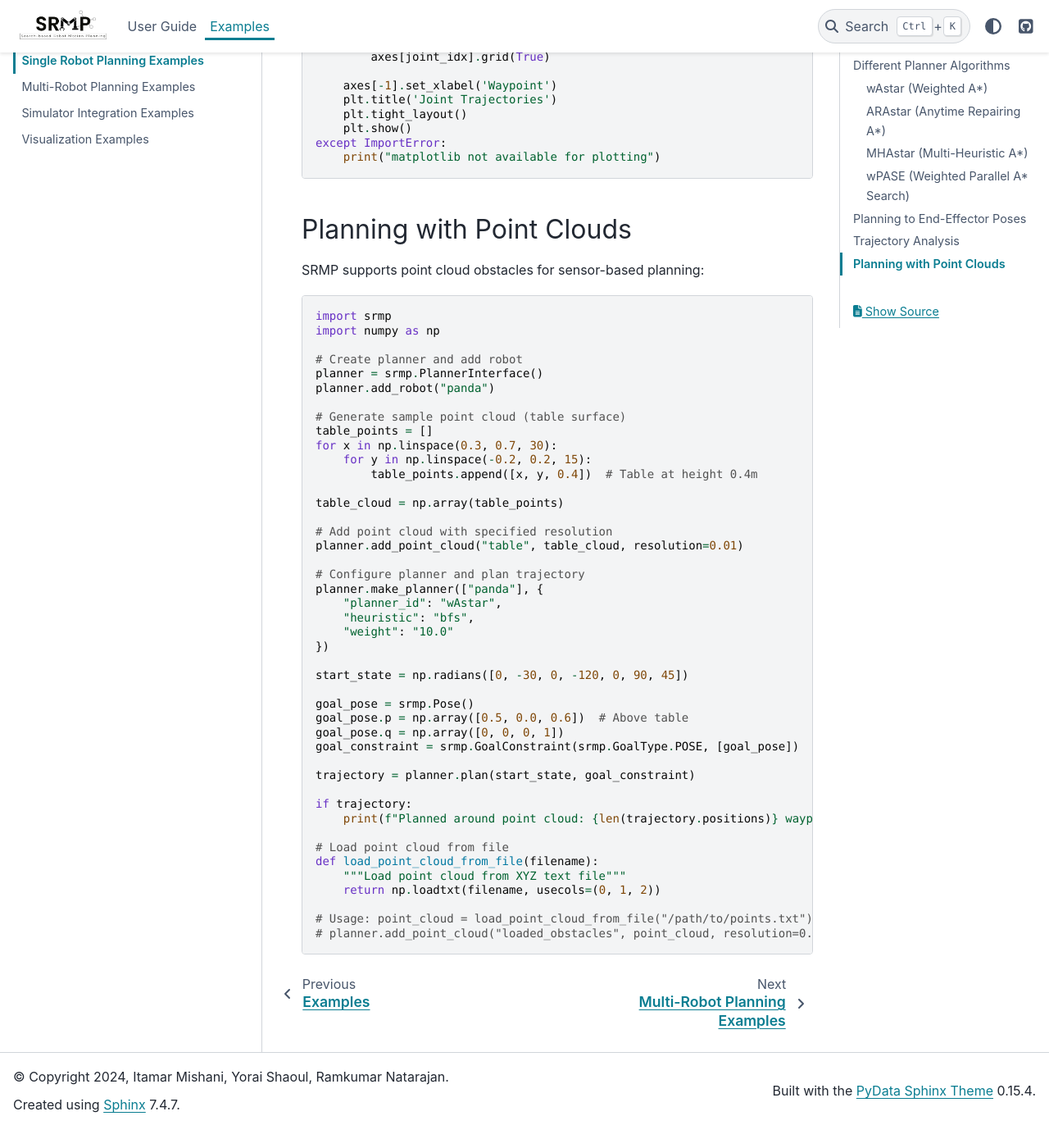
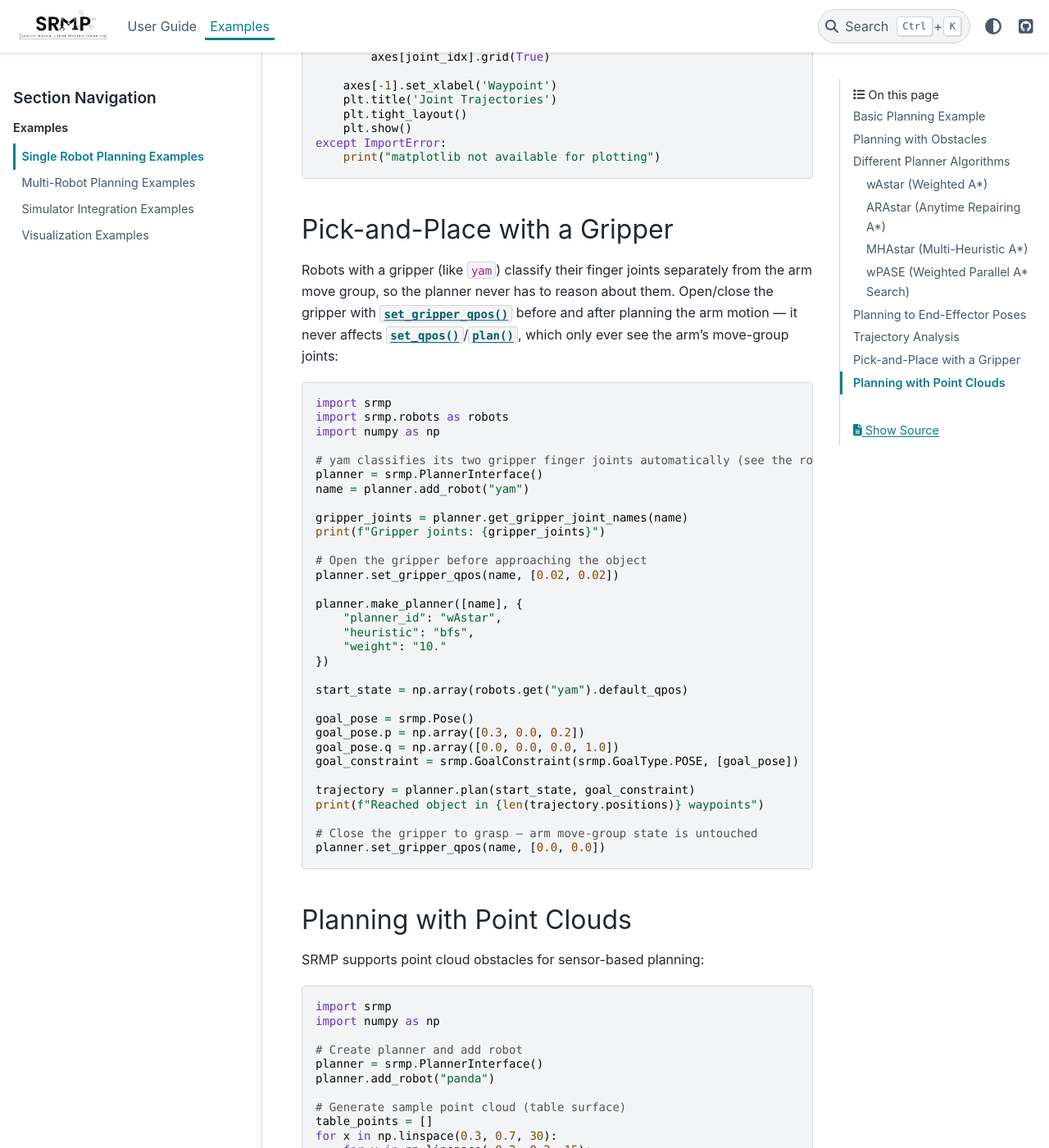
Before and after one commit to imishani/srmp-docs, a Sphinx documentation site: the page built from docs/source/examples/single_robot.rst, in a window 1280 px wide and 1400 px high, scrolled down 4836 px. Shown: the whole window at 82% size. Built offline with Sphinx 7.4.7 and the PyData theme 0.15.4, drawn with Linux system fonts in a browser that asks for light colours; before the commit the page ends 6213 px from its top, so only the background shows below that.

Commit message:
examples

```diff
--- a/docs/source/examples/single_robot.rst
+++ b/docs/source/examples/single_robot.rst
@@ -253,6 +253,50 @@ After planning, you can analyze and visualize the resulting trajectory:
    except ImportError:
        print("matplotlib not available for plotting")
 
+Pick-and-Place with a Gripper
+------------------------------
+
+Robots with a gripper (like ``yam``) classify their finger joints separately from the arm
+move group, so the planner never has to reason about them. Open/close the gripper with
+:meth:`~srmp.PlannerInterface.set_gripper_qpos` before and after planning the arm motion —
+it never affects :meth:`~srmp.PlannerInterface.set_qpos`/:meth:`~srmp.PlannerInterface.plan`,
+which only ever see the arm's move-group joints:
+
+.. code-block:: python
+
+   import srmp
+   import srmp.robots as robots
+   import numpy as np
+
+   # yam classifies its two gripper finger joints automatically (see the robot registry)
+   planner = srmp.PlannerInterface()
+   name = planner.add_robot("yam")
+
+   gripper_joints = planner.get_gripper_joint_names(name)
+   print(f"Gripper joints: {gripper_joints}")
+
+   # Open the gripper before approaching the object
+   planner.set_gripper_qpos(name, [0.02, 0.02])
+
+   planner.make_planner([name], {
+       "planner_id": "wAstar",
+       "heuristic": "bfs",
+       "weight": "10."
+   })
+
+   start_state = np.array(robots.get("yam").default_qpos)
+
+   goal_pose = srmp.Pose()
+   goal_pose.p = np.array([0.3, 0.0, 0.2])
+   goal_pose.q = np.array([0.0, 0.0, 0.0, 1.0])
+   goal_constraint = srmp.GoalConstraint(srmp.GoalType.POSE, [goal_pose])
+
+   trajectory = planner.plan(start_state, goal_constraint)
+   print(f"Reached object in {len(trajectory.positions)} waypoints")
+
+   # Close the gripper to grasp — arm move-group state is untouched
+   planner.set_gripper_qpos(name, [0.0, 0.0])
+
 Planning with Point Clouds
 ---------------------------
 
--- a/docs/source/user_guide/api.rst
+++ b/docs/source/user_guide/api.rst
@@ -1088,7 +1088,7 @@ ViserPlannerInterface
    :param bool share: Request a public share URL from Viser
        (default: ``False``)
 
-   Requires: ``pip install viser trimesh``
+   ``viser`` and its ``trimesh`` dependency are installed automatically with ``srmp``.
 
    **Additional Methods:**
 
```
Also changed, not shown: docs/source/examples/visualization.rst (+28 -0 lines), docs/source/user_guide/visualization.rst (+4 -6 lines).
